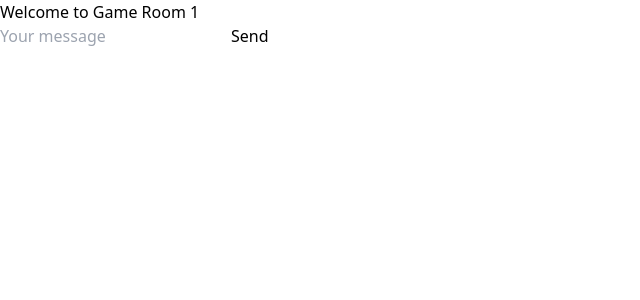
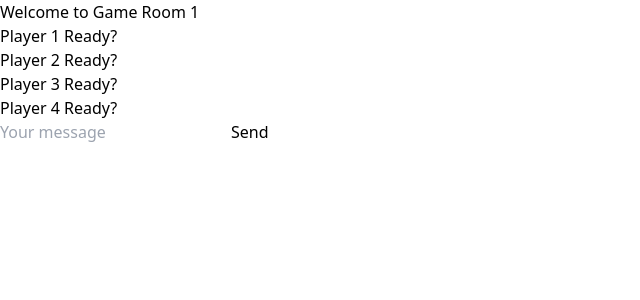
Before and after one commit to SE6361Team1/killerspades, a React (Create React App) app: page /GameRoom/1 in a window 1280 px wide. Shown: the top 300 px of the page, without its empty margins (0-640 px from the left). Built offline with nearby package versions, Linux system fonts and the light colour scheme; no server answers.

Commit message:
Added player ready buttons for 4 players - Mansi

```diff
--- a/src/GameRoom/GameRoom.js
+++ b/src/GameRoom/GameRoom.js
@@ -1,4 +1,4 @@
-import { useEffect, useRef } from "react";
+import React, { useEffect, useRef, useState } from "react";
 import { useParams } from "react-router-dom";
 import io from "socket.io-client";
 
@@ -35,9 +35,41 @@ export const GameRoom = () => {
         }
     };
 
+    // Below is the functionality for Player Ready Buttons.
+    function PlayerReady() {
+        const [counter, setCounter] = useState(1);
+
+        const buttonClicked = () => {
+                setCounter(counter+1);
+                alert("Player is ready!");
+                if (counter == 4) {
+                    setCounter(1);
+                    alert("All players are ready!");
+                }
+        }
+
+        return (
+            <div>
+            <div>
+                <button onClick={buttonClicked}>Player 1 Ready?</button>
+            </div>
+            <div>
+                <button onClick={buttonClicked}>Player 2 Ready?</button>
+            </div>
+            <div>
+                <button onClick={buttonClicked}>Player 3 Ready?</button>
+            </div>
+            <div>
+                <button onClick={buttonClicked}>Player 4 Ready?</button>
+            </div>
+            </div>
+        );
+    }
+
     return (
         <div>
         <div> Welcome to Game Room {roomId} </div>
+            {PlayerReady()}
             <div>
                 <form onSubmit={sendMessage}>
                     <input ref={inputRef} type="text" placeholder="Your message"></input>
@@ -48,3 +80,5 @@ export const GameRoom = () => {
         </div>
     );
 };
+
+// Player ready functionality
```
